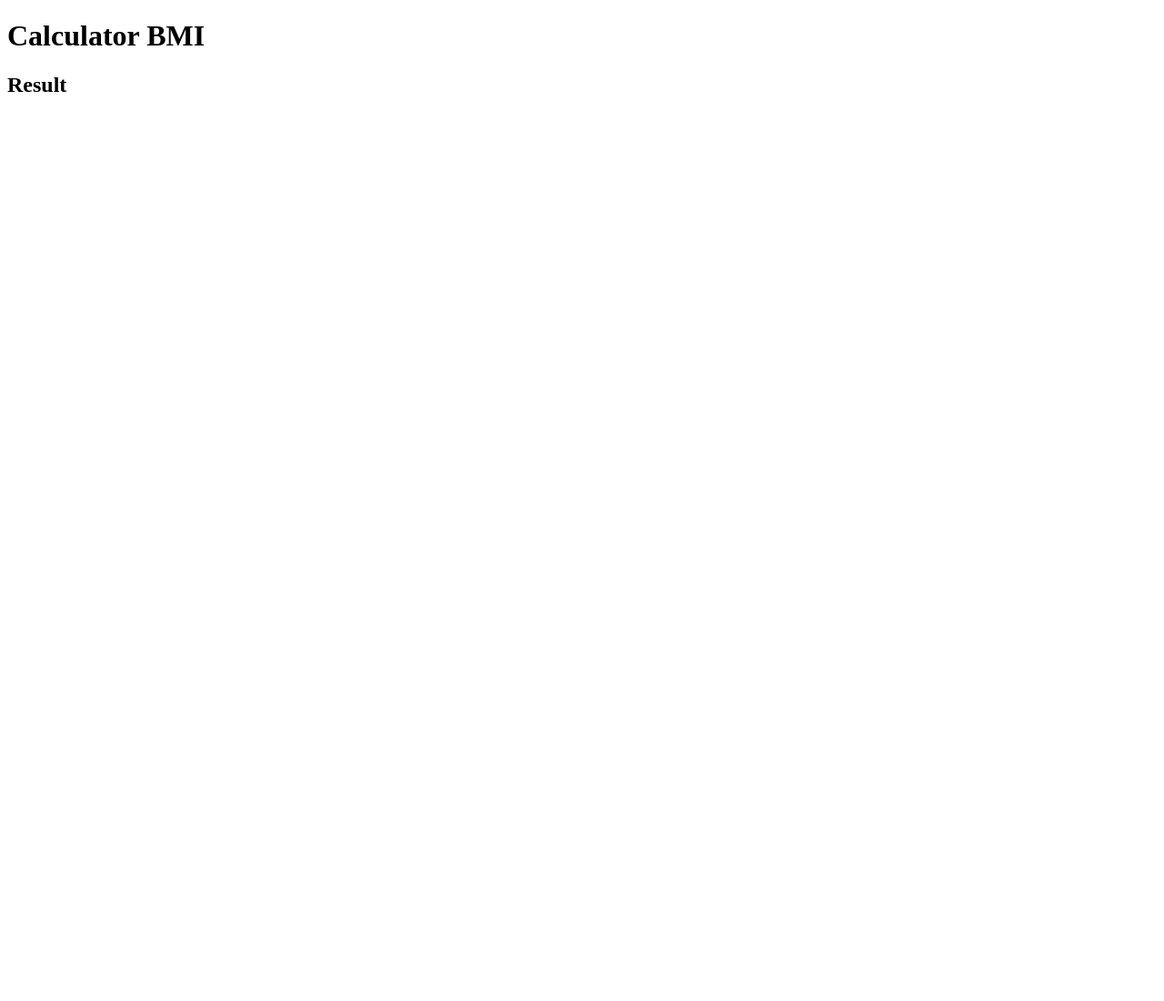
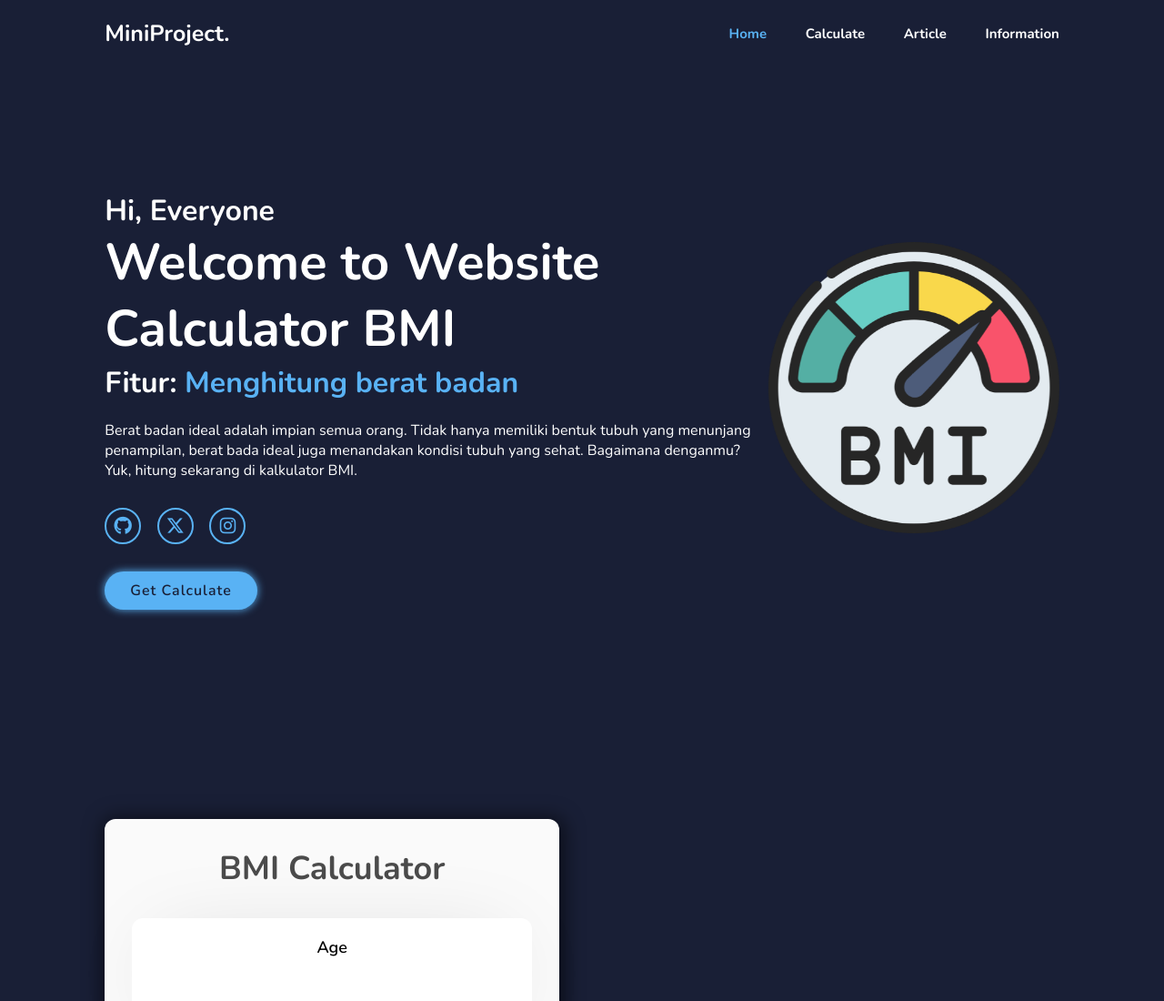
Before and after one commit to revou-fundamental-course/8-jul-24-bryanfebriana15, a plain HTML site: page index.html in a window 1280 px wide. Shown: the top 1100 px of the page at 91% size. Before the commit the page ends 800 px from the top, so only its background shows below. Drawn offline with nearby package versions, Linux system fonts and the light colour scheme.

Commit message:
update index and css

```diff
--- a/css/style.css
+++ b/css/style.css
@@ -0,0 +1,256 @@
+@import url('https://fonts.googleapis.com/css2?family=Nunito:ital,wght@0,200;0,300;0,400;0,500;0,600;0,700;0,800;0,900;0,1000;1,200;1,300;1,400;1,500;1,600;1,700;1,800;1,900;1,1000&display=swap');
+
+* {
+  margin: 0;
+  padding: 0;
+  box-sizing: border-box;
+  text-decoration: none;
+  border: none;
+  outline: none;
+  scroll-behavior: smooth;
+  font-family: 'nunito', sans-serif;
+}
+
+:root {
+  --bg-color: #191f36;
+  --snd-bg-color: #262b40;
+  --text-color: #fff;
+  --main-color: #59b2f4;
+  --bg-form-color: #fafafa;
+}
+
+html {
+  font-size: 62.5%;
+  overflow-x: hidden;
+}
+
+body {
+  background: var(--bg-color);
+  color: var(--text-color);
+}
+
+section {
+  min-height: 100vh;
+  padding: 10rem 9% 2rem;
+}
+
+.header {
+  position: fixed;
+  top: 0;
+  left: 0;
+  width: 100%;
+  padding: 2rem 9%;
+  background: var(--bg-color);
+  display: flex;
+  justify-content: space-between;
+  align-items: center;
+  z-index: 100;
+}
+
+.logo {
+  font-size: 2.5rem;
+  color: var(--text-color);
+  font-weight: 700;
+  cursor: default;
+}
+
+.navbar a {
+  font-size: 1.5rem;
+  color: var(--text-color);
+  margin-left: 4rem;
+  font-weight: 700;
+}
+
+.navbar a:hover,
+.navbar a.active {
+  color: var(--main-color);
+}
+
+#menu-icon {
+  font-size: 3.6rem;
+  color: var(--text-color);
+  display: none;
+}
+
+.home {
+  display: flex;
+  justify-content: center;
+  align-items: center;
+}
+
+.home-content h3 {
+  font-size: 3.2rem;
+  font-weight: 700;
+}
+
+.home-content h3:nth-of-type(2) {
+  margin-bottom: 2rem;
+}
+
+span {
+  color: var(--main-color);
+}
+
+.home-content h1 {
+  font-size: 5.6rem;
+  font-weight: 700;
+  line-height: 1.3;
+}
+
+.home-img img {
+  width: 25vw;
+  animation: floatImage 4s ease-in-out infinite;
+}
+
+@keyframes floatImage {
+  0% {
+    transform: translateY(0);
+  }
+
+  50% {
+    transform: translateY(-2.4rem);
+  }
+
+  100% {
+    transform: translateY(0);
+  }
+}
+
+.home-content p {
+  font-size: 1.6rem;
+}
+
+.social-media a {
+  display: inline-flex;
+  justify-content: center;
+  align-items: center;
+  width: 4rem;
+  height: 4rem;
+  background: transparent;
+  border: .2rem solid var(--main-color);
+  border-radius: 50%;
+  font-size: 2rem;
+  color: var(--main-color);
+  margin: 3rem 1.5rem 3rem 0;
+  transition: .5s ease;
+}
+
+.social-media a:hover {
+  background: var(--main-color);
+  color: var(--snd-bg-color);
+  box-shadow: 0 0 1rem var(--main-color);
+}
+
+.btn {
+  display: inline-block;
+  padding: 1rem 2.8rem;
+  background: var(--main-color);
+  border-radius: 4rem;
+  box-shadow: 0 0 1rem var(--main-color);
+  font-size: 1.6rem;
+  color: var(--bg-color);
+  letter-spacing: .1rem;
+  font-weight: 600;
+  transition: .5s ease;
+}
+
+.btn:hover {
+  box-shadow: none;
+}
+
+.box {
+  width: 500px;
+  background: var(--bg-form-color);
+  border-radius: 12px;
+  text-align: center;
+  box-shadow: 2px 2px 20px 5px rgba(0, 0, 0, 0.5);
+}
+
+.container h1 {
+  color: rgb(0, 0, 0, 0.7);
+  font-weight: bold;
+  font-size: 36px;
+  padding: 30px 0;
+}
+
+.content {
+  padding: 0 30px;
+}
+
+.input {
+  background: #fff;
+  box-shadow: 0px 0px 95px -30px rgba(0, 0, 0, 0.15);
+  border-radius: 12px;
+  padding: 20px 0;
+  margin-bottom: 20px;
+}
+
+.input label {
+  display: block;
+  font-size: 18px;
+  font-weight: 600;
+  color: #000;
+  margin-bottom: 20px;
+}
+
+.input input {
+  outline: none;
+  border: none;
+  border-bottom: 1px solid var(--main-color);
+  width: 50%;
+  text-align: center;
+  font-size: 28px;
+  font-family: 'nunito', sans-serif;
+}
+
+.inputW {
+  background: #fff;
+  box-shadow: 0px 0px 95px -30px rgba(0, 0, 0, 0.15);
+  border-radius: 12px;
+  padding: 10px 0;
+  margin-bottom: 20px;
+}
+
+.inputW label {
+  display: block;
+  font-size: 18px;
+  font-weight: 600;
+  color: #000;
+  margin-bottom: 20px;
+}
+
+.inputW input {
+  outline: none;
+  border: none;
+  border-bottom: 1px solid var(--main-color);
+  width: 50%;
+  text-align: center;
+  font-size: 28px;
+  font-family: 'nunito', sans-serif;
+}
+
+.inputH {
+  background: #fff;
+  box-shadow: 0px 0px 95px -30px rgba(0, 0, 0, 0.15);
+  border-radius: 12px;
+  padding: 10px 0;
+  margin-bottom: 20px;
+}
+
+.inputH label {
+  display: block;
+  font-size: 18px;
+  font-weight: 600;
+  color: #000;
+  margin-bottom: 20px;
+}
+
+.inputH input {
+  outline: none;
+  border: none;
+  border-bottom: 1px solid var(--main-color);
+  width: 50%;
+  text-align: center;
+  font-size: 28px;
+  font-family: 'nunito', sans-serif;
+}
--- a/index.html
+++ b/index.html
@@ -1,67 +1,114 @@
 <!DOCTYPE html>
 <html lang="en">
 <head>
-  <meta charset="UTF-8">
-  <meta name="viewport" content="width=device-width, initial-scale=1.0">
-  <title>Website Kalkulator BMI</title>
+    <meta charset="UTF-8">
+    <meta name="viewport" content="width=device-width, initial-scale=1.0">
 
-  <!-- CSS Link -->
-  <link rel="stylesheet" href="css/style.css">
+    <!-- Font Awesome -->
+    <link rel="stylesheet" href="https://cdnjs.cloudflare.com/ajax/libs/font-awesome/6.5.2/css/all.min.css" integrity="sha512-SnH5WK+bZxgPHs44uWIX+LLJAJ9/2PkPKZ5QiAj6Ta86w+fsb2TkcmfRyVX3pBnMFcV7oQPJkl9QevSCWr3W6A==" crossorigin="anonymous" referrerpolicy="no-referrer" />
+
+    <!-- Main CSS -->
+    <link rel="stylesheet" href="css/style.css">
+    <title>Website Calculate BMI | @bryanfebriana</title>
+</head>
+<body>
+    <!-- Header Design -->
+     <header class="header">
+        <a href="#" class="logo">MiniProject.</a>
+
+        <i class="fa-sharp fa-solid fa-bars" id="menu-icon"></i>
+
+        <nav class="navbar">
+            <a href="#home" class="active">Home</a>
+            <a href="#calculate">Calculate</a>
+            <a href="#article">Article</a>
+            <a href="#info">Information</a>
+        </nav>
+     </header>
+
+     <!-- Home Section Design -->
+      <section class="home" id="home">
+          <div class="home-content">
+              <h3>Hi, Everyone</h3>
+              <h1>Welcome to Website Calculator BMI</h1>
+              <h3>Fitur: <span> Menghitung berat badan</span></h3>
+              <p>Berat badan ideal adalah impian semua orang. Tidak hanya memiliki bentuk tubuh yang menunjang
+                 penampilan, berat bada ideal juga menandakan kondisi tubuh yang sehat. Bagaimana denganmu?
+                 Yuk, hitung sekarang di kalkulator BMI.</p>
+              <div class="social-media">
+                  <a href="#https://github.com/"><i class="fa-brands fa-github"></i></i></a>
+                  <a href="#https://x.com/"><i class="fa-brands fa-x-twitter"></i></a>
+                  <a href="#https://www.instagram.com/"><i class="fa-brands fa-instagram"></i></a>
+              </div>
+              <a href="#calculate" class="btn">Get Calculate</a>
+          </div>
+
+          <div class="home-img">
+              <img src="assets/bmi1.png" alt="">
+          </div>
+      </section>
 
 
-</head>
-<body>
-    <header>
-        <h1>Calculator BMI</h1>
-    </header>
+      <!-- Calculate Section Design -->
+       <section class="calculate" id="calculate">
+            <div class="container">
+                <div class="box">
+                    <h1>BMI Calculator</h1>
+                    <div class="content">
 
-    <main>
-        <!-- Main Article -->
-        <article></article>
+                        <!-- Form Umur -->
+                        <div class="input">
+                            <label for="age">Age</label>
+                            <input type="text" class="text-input" id="age" autocomplete="off" required/>
+                        </div>
 
-        <!-- Form -->
-        <section></section>
+                        <!-- Form Gender -->
+                        <div class="gender">
+                            <label class="container">
+                                <input type="radio" name="radio" id="m"><p class="text">Male</p>
+                                <span class="checkmark"></span>
+                            </label>
 
-        <!-- Form Article -->
-        <article></article>
+                            <label class="container">
+                                <input type="radio" name="radio" id="f"><p class="text">Female</p>
+                                <span class="checkmark"></span>
+                            </label>
+                        </div>
 
-        <!-- Result Article -->
-        <article>
-            <header>
-                <h1>Result</h1>
-            </header>
+                        <!-- Form Tinggi & Berat Badan -->
+                        <div class ="containerHW">
+                            <div class="inputH">
+                                <label for="height">Height(cm)</label>
+                                <input type="number" id="weight" required>
+                            </div>
 
-            <!-- Result Section -->
-            <section></section>
+                            <div class="inputW">
+                                <label for="weight">Weight(kg)</label>
+                                <input type="number" id="weight" required>
+                            </div>
+                        </div>
 
-            <!-- Result Article -->
-            <article></article>
+                        <!-- Button Calculate & Reset Form -->
+                        <button class="calculate" id="submit" onclick="calculate();">Calculate BMI</button>
+                        <button class="reset" id="reset" onclick="resetForm();">Reset Form</button>
+                    </div>
 
-            <!-- General Information -->
-            <section></section>
-        </article>
+                    <!-- Result Form -->
+                    <div class="result">
+                        <p>Your BMI is</p>
+                        <div id="result">00.00</div>
+                        <p class="comment"></p>
+                    </div>
 
-    </main>
+                    <!-- info form -->
+                    <div class="footer">Website Calculator BMI | @bryanfebriana</div>
+                </div>
+            </div>
 
 
+       </section>
 
 
-
-
-
-
-
-
-
-
-
-
-
-
-
-
-  <!-- Javascript Link -->
-  <script src="js/script.js"></script>
-
+    <script src="js/script.js"></script>
 </body>
 </html>
```
Also changed, not shown: assets/bmi1.png (added), assets/bmi2.png (added).
